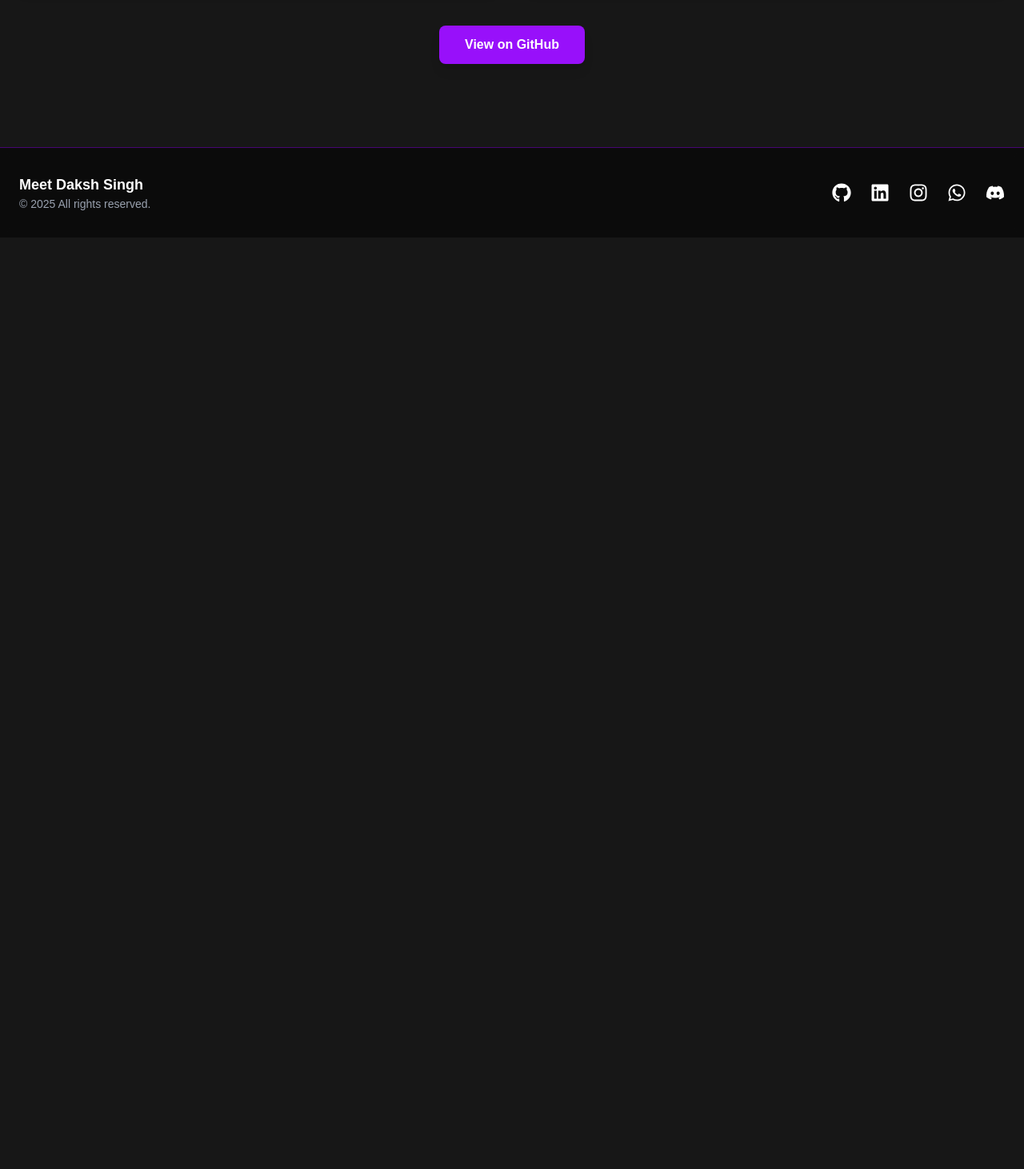
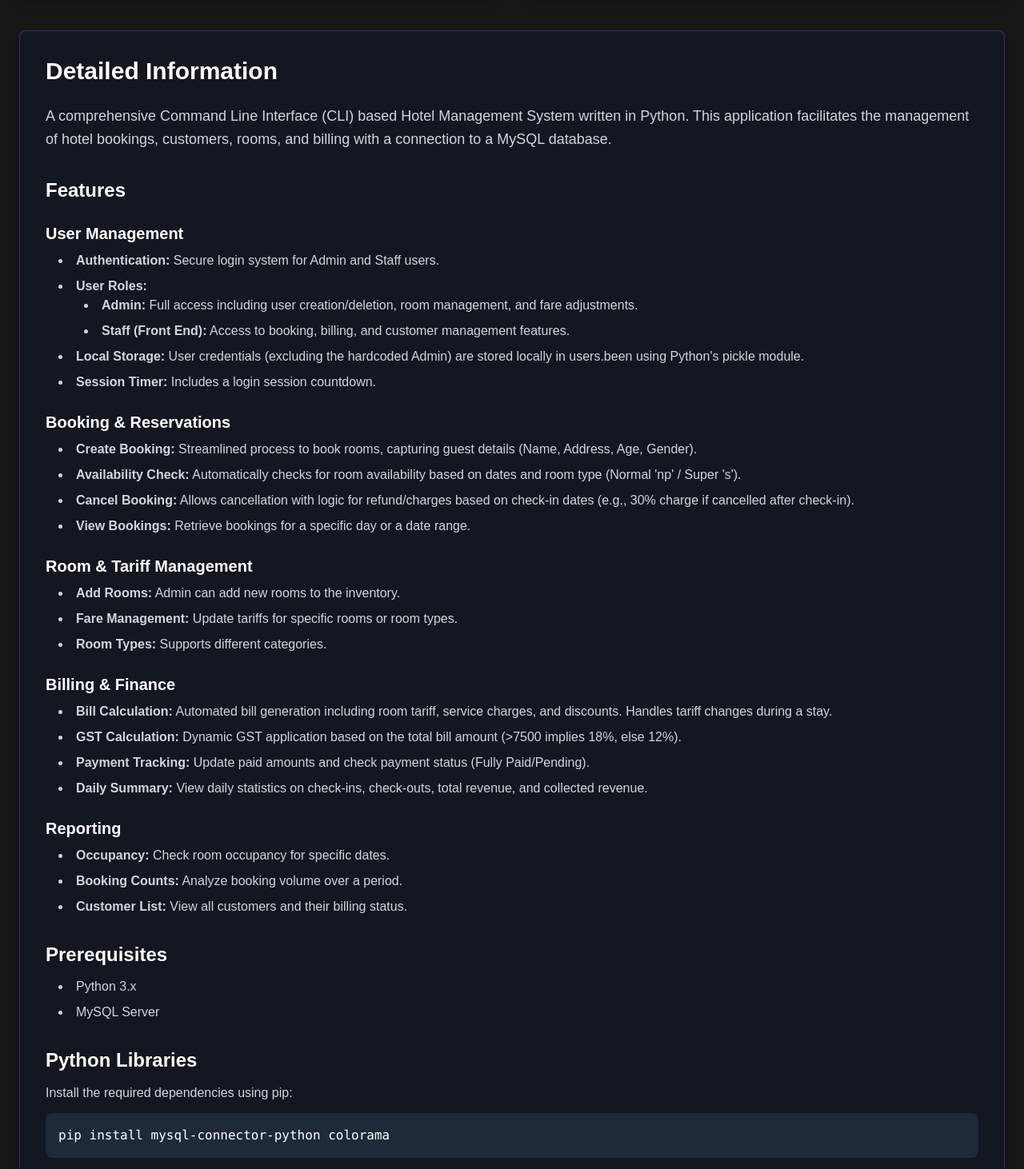
Before and after one commit to DakshSingh-GitHub/PortfolioWebApp, a Next.js app: page /projects/hotel-management in a window 1280 px wide. Shown: the part 1338-2800 px from the top of the page at 80% size. Before the commit the page ends 1635 px from the top, so only its background shows below. Built offline with nearby package versions, Linux system fonts and the light colour scheme.

Commit message:
Completed the Hotel Management page.

```diff
--- a/app/projects/hotel-management/page.tsx
+++ b/app/projects/hotel-management/page.tsx
@@ -1,3 +1,4 @@
+/* eslint-disable react/no-unescaped-entities */
 
 "use client";
 
@@ -118,6 +119,115 @@ export default function HotelManagementPage() {
                     </ul>
                 </div>
             </div>
+            <div
+                className={`bg-gray-900/50 p-8 rounded-lg shadow-lg border border-purple-500/30 my-10 ${classNames.boxHoverEffect}`}
+            >
+                <h2
+                    className={`text-xl sm:text-3xl font-bold mb-6 ${classNames.spanText} ${classNames.textGlowEffect}`}
+                >
+                    Detailed Information
+                </h2>
+                <p className="text-lg text-gray-300 leading-relaxed break-all">
+                    A comprehensive Command Line Interface (CLI) based Hotel Management System written in Python. This application facilitates the management of hotel bookings, customers, rooms, and billing with a connection to a MySQL database.
+                </p>
+
+                <h3 className={`text-lg sm:text-2xl font-semibold mt-8 mb-3 ${classNames.spanText} break-all`}>Features</h3>
+
+                <h4 className={`text-md sm:text-xl font-semibold mt-6 mb-2 ${classNames.spanText} break-all`}>User Management</h4>
+                <ul className="list-disc list-inside text-gray-300 space-y-2 pl-4 max-w-full break-all">
+                    <li><strong>Authentication:</strong> Secure login system for Admin and Staff users.</li>
+                    <li><strong>User Roles:</strong>
+                        <ul className="list-disc list-inside text-gray-300 space-y-2 pl-8 max-w-full break-all">
+                            <li><strong>Admin:</strong> Full access including user creation/deletion, room management, and fare adjustments.</li>
+                            <li><strong>Staff (Front End):</strong> Access to booking, billing, and customer management features.</li>
+                        </ul>
+                    </li>
+                    <li><strong>Local Storage:</strong> User credentials (excluding the hardcoded Admin) are stored locally in users.been using Python's pickle module.</li>
+                    <li><strong>Session Timer:</strong> Includes a login session countdown.</li>
+                </ul>
+
+                <h4 className={`text-md sm:text-xl font-semibold mt-6 mb-2 ${classNames.spanText} break-all`}>Booking & Reservations</h4>
+                <ul className="list-disc list-inside text-gray-300 space-y-2 pl-4 max-w-full break-all">
+                    <li><strong>Create Booking:</strong> Streamlined process to book rooms, capturing guest details (Name, Address, Age, Gender).</li>
+                    <li><strong>Availability Check:</strong> Automatically checks for room availability based on dates and room type (Normal 'np' / Super 's').</li>
+                    <li><strong>Cancel Booking:</strong> Allows cancellation with logic for refund/charges based on check-in dates (e.g., 30% charge if cancelled after check-in).</li>
+                    <li><strong>View Bookings:</strong> Retrieve bookings for a specific day or a date range.</li>
+                </ul>
+
+                <h4 className={`text-md sm:text-xl font-semibold mt-6 mb-2 ${classNames.spanText} break-all`}>Room & Tariff Management</h4>
+                <ul className="list-disc list-inside text-gray-300 space-y-2 pl-4 max-w-full break-all">
+                    <li><strong>Add Rooms:</strong> Admin can add new rooms to the inventory.</li>
+                    <li><strong>Fare Management:</strong> Update tariffs for specific rooms or room types.</li>
+                    <li><strong>Room Types:</strong> Supports different categories.</li>
+                </ul>
+
+                <h4 className={`text-md sm:text-xl font-semibold mt-6 mb-2 ${classNames.spanText} break-all`}>Billing & Finance</h4>
+                <ul className="list-disc list-inside text-gray-300 space-y-2 pl-4 max-w-full break-all">
+                    <li><strong>Bill Calculation:</strong> Automated bill generation including room tariff, service charges, and discounts. Handles tariff changes during a stay.</li>
+                    <li><strong>GST Calculation:</strong> Dynamic GST application based on the total bill amount (&gt;7500 implies 18%, else 12%).</li>
+                    <li><strong>Payment Tracking:</strong> Update paid amounts and check payment status (Fully Paid/Pending).</li>
+                    <li><strong>Daily Summary:</strong> View daily statistics on check-ins, check-outs, total revenue, and collected revenue.</li>
+                </ul>
+
+                <h4 className={`text-md sm:text-xl font-semibold mt-6 mb-2 ${classNames.spanText} break-all`}>Reporting</h4>
+                <ul className="list-disc list-inside text-gray-300 space-y-2 pl-4 max-w-full break-all">
+                    <li><strong>Occupancy:</strong> Check room occupancy for specific dates.</li>
+                    <li><strong>Booking Counts:</strong> Analyze booking volume over a period.</li>
+                    <li><strong>Customer List:</strong> View all customers and their billing status.</li>
+                </ul>
+
+                <h3 className={`text-lg sm:text-2xl font-semibold mt-8 mb-3 ${classNames.spanText} break-all`}>Prerequisites</h3>
+                <ul className="list-disc list-inside text-gray-300 space-y-2 pl-4 max-w-full break-all">
+                    <li>Python 3.x</li>
+                    <li>MySQL Server</li>
+                </ul>
+
+                <h3 className={`text-lg sm:text-2xl font-semibold mt-8 mb-3 ${classNames.spanText} break-all`}>Python Libraries</h3>
+                <p  className="text-base text-gray-300 leading-relaxed mb-3 break-all">Install the required dependencies using pip:</p>
+                <code className="block whitespace-pre-wrap bg-gray-800 p-4 rounded-lg">pip install mysql-connector-python colorama</code>
+
+                <h3 className={`text-lg sm:text-2xl font-semibold mt-8 mb-3 ${classNames.spanText} break-all`}>Database Setup</h3>
+                <p className="text-base text-gray-300 leading-relaxed mb-3 break-all">The application requires a MySQL database named <strong>hotel</strong>. Ensure the following tables/views exist (inferred from code):</p>
+                <ul className="list-disc list-inside text-gray-300 space-y-2 pl-4 max-w-full break-all">
+                    <li><strong>customer:</strong> Stores guest details.</li>
+                    <li><strong>booking:</strong> Stores booking links between guests and rooms.</li>
+                    <li><strong>room:</strong> Stores room inventory and tariffs.</li>
+                    <li><strong>bill:</strong> Stores billing information.</li>
+                    <li><strong>av_room:</strong> View or table used to check room availability.</li>
+                </ul>
+                <p className="text-base text-gray-300 leading-relaxed mt-4 mb-3 break-all">Note: You may need to adjust the database connection parameters in <code>main.py</code>:</p>
+                <code className="block whitespace-pre-wrap bg-gray-800 p-4 rounded-lg">
+                    conn = sql.connect(<br/>
+                    &nbsp;&nbsp;host="localhost",<br/>
+                    &nbsp;&nbsp;user="DakshSingh",      # Change to your MySQL username<br/>
+                    &nbsp;&nbsp;password="dakshsingh",  # Change to your MySQL password<br/>
+                    &nbsp;&nbsp;database="hotel",<br/>
+                    )
+                </code>
+
+                <h3 className={`text-lg sm:text-2xl font-semibold mt-8 mb-3 ${classNames.spanText} break-all`}>Usage</h3>
+                <p className="text-base text-gray-300 leading-relaxed mb-3 break-all">Start the Application: Run the main script:</p>
+                <code className="block whitespace-pre-wrap bg-gray-800 p-4 rounded-lg">python main.py</code>
+                <p className="text-base text-gray-300 leading-relaxed mt-4 mb-3 break-all"><strong>Login:</strong></p>
+                <p className="text-base text-gray-300 leading-relaxed mb-3 break-all">Default Admin Credentials:</p>
+                <ul className="list-disc list-inside text-gray-300 space-y-2 pl-4 max-w-full break-all">
+                    <li>User: DakshSingh</li>
+                    <li>Password: dakshsingh</li>
+                </ul>
+                <p className="text-base text-gray-300 leading-relaxed mt-4 mb-3 break-all">You can create new users via the Admin menu.</p>
+                <p className="text-base text-gray-300 leading-relaxed mt-4 mb-3 break-all"><strong>Navigation:</strong></p>
+                <ul className="list-disc list-inside text-gray-300 space-y-2 pl-4 max-w-full break-all">
+                    <li>Follow the on-screen numbered menu to access different features.</li>
+                    <li>Use <code>!END</code> in input prompts to exit specific operations.</li>
+                </ul>
+
+                <h3 className={`text-lg sm:text-2xl font-semibold mt-8 mb-3 ${classNames.spanText} break-all`}>Important Notes</h3>
+                <ul className="list-disc list-inside text-gray-300 space-y-2 pl-4 max-w-full break-all">
+                    <li><strong>Hardcoded Paths:</strong> The script contains a hardcoded path for restarting the application in <code>main.py</code>. You should update this to match your Python installation path if the restart feature fails.</li>
+                    <li><strong>Date Formats:</strong> The system generally expects dates in <code>YYYY-MM-DD</code> format</li>
+                </ul>
+            </div>
+
             <div className="text-center my-12">
                 <a
                     href="https://github.com/DakshSingh-GitHub/Hotel-Management-CLI"
```
Also changed, not shown: public/projects/hotel_management.png.
